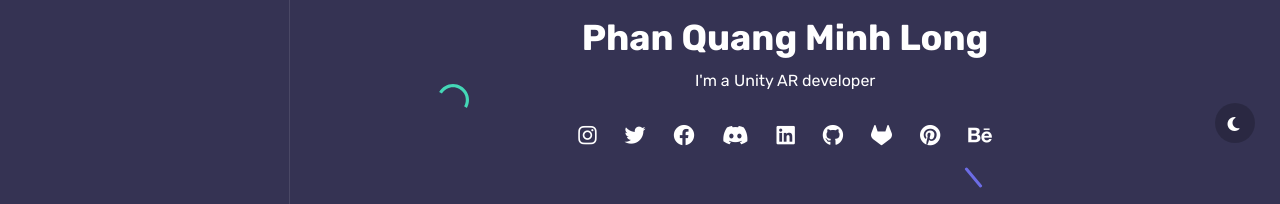
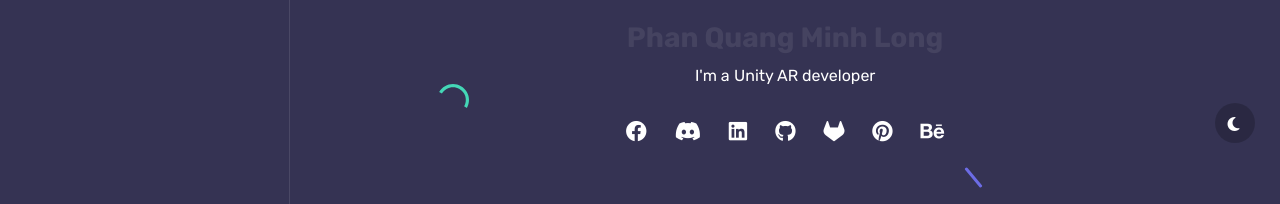
Before and after one commit to longphanquangminh/Long-Phan-Resume, a plain HTML site: page index.html in a window 1280 px wide. Shown: the part 452-656 px from the top of the page. Drawn offline with nearby package versions, Linux system fonts and the light colour scheme; a web font is replaced by a local one.

Commit message:
update net

```diff
--- a/index.html
+++ b/index.html
@@ -128,13 +128,13 @@
                     <img style="height:250px;" src="images/MinhLong-modified.png" alt="MinhLongAva" class="mb-4" />
 
                     <!-- info -->
-                    <h1 class="mb-2 mt-0">Phan Quang Minh Long</h1>
+                    <h2 class="mb-2 mt-0">Phan Quang Minh Long</h2>
                     <span>I'm a <span class="text-rotating">Front-End developer, Unity AR developer, Data Analyst, UI/UX designer</span></span>
 
                     <!-- social icons -->
                     <ul class="social-icons light list-inline mb-0 mt-4">
-                        <li class="list-inline-item"><a target="_blank" href="https://www.instagram.com/minhlong909"><i class="fab fa-instagram"></i></a></li>
-                        <li class="list-inline-item"><a target="_blank" href="https://twitter.com/pqmlong"><i class="fab fa-twitter"></i></a></li>
+                        <!-- <li class="list-inline-item"><a target="_blank" href="https://www.instagram.com/minhlong909"><i class="fab fa-instagram"></i></a></li>
+                        <li class="list-inline-item"><a target="_blank" href="https://twitter.com/pqmlong"><i class="fab fa-twitter"></i></a></li> -->
                         <li class="list-inline-item"><a target="_blank" href="https://www.facebook.com/pqmlong265"><i class="fab fa-facebook"></i></a></li>
                         <li class="list-inline-item"><a target="_blank" href="https://discord.com/channels/@me/995346151031197707"><i class="fab fa-discord"></i></a></li>
                         <li class="list-inline-item"><a target="_blank" href="https://www.linkedin.com/in/phanquangminhlong"><i class="fab fa-linkedin"></i></a></li>
```
